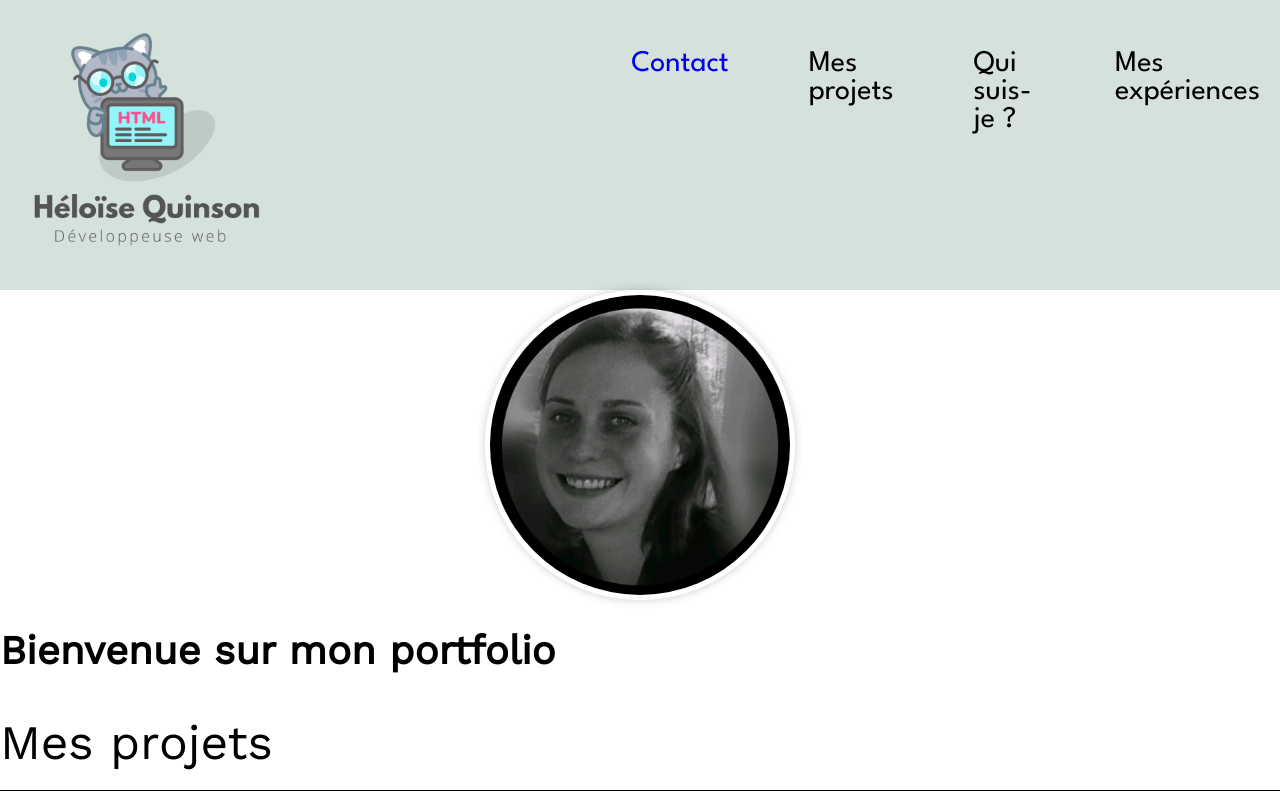
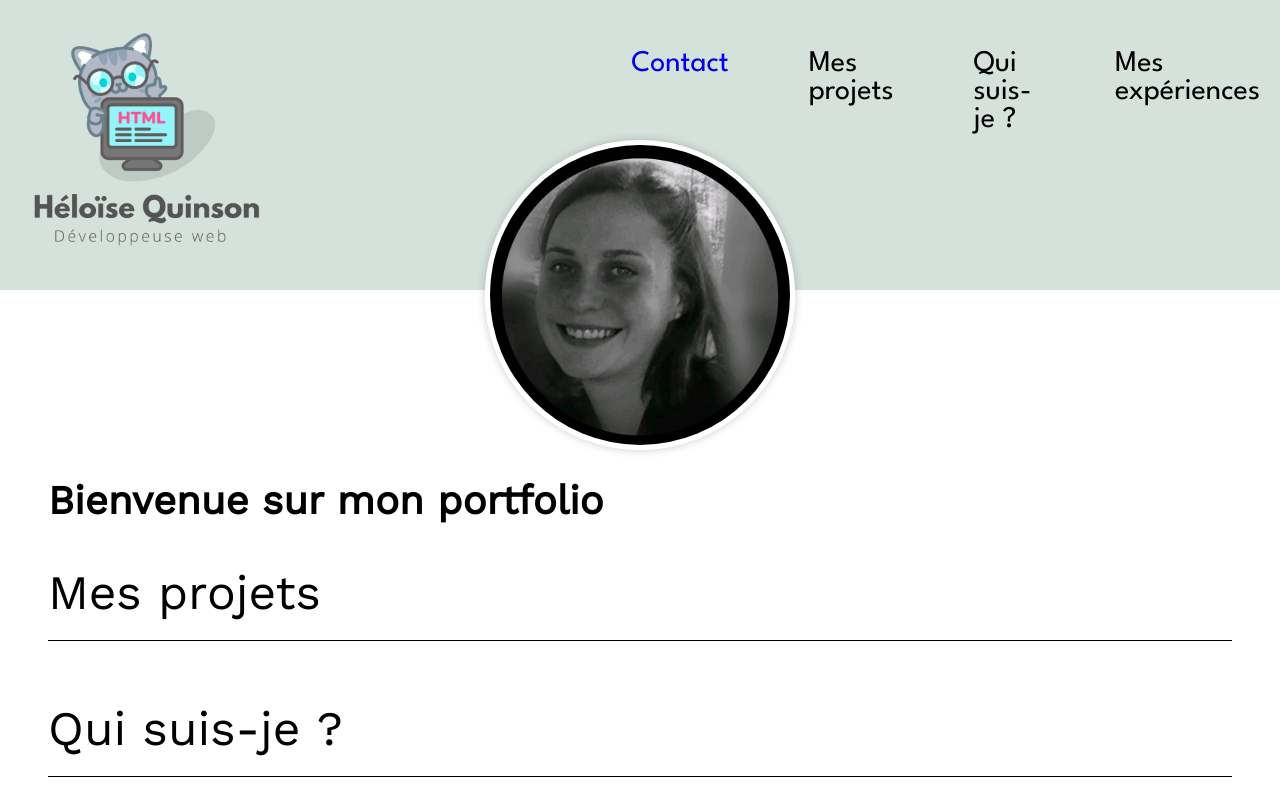
Before and after one commit to HeloiseQsn/myportfolio, a React (Vite) app: page / in a window 1280 px wide. Shown: the top 800 px of the page. Built offline with nearby package versions, Linux system fonts and the light colour scheme; a web font is replaced by a local one.

Commit message:
ajout style photo et title dans page home

```diff
--- a/src/pages/home/home.scss
+++ b/src/pages/home/home.scss
@@ -0,0 +1,8 @@
+@use '../../style/main.scss' as mainStyle;
+@use '../../style/variables.scss' as vars;
+@use '../../style/mixin.scss' as mixin;
+
+.main-home {
+  position: relative;
+  top: -150px;
+}
--- a/src/pages/home/index.jsx
+++ b/src/pages/home/index.jsx
@@ -1,15 +1,16 @@
+import './home.scss'
 import ProfileImage from '../../components/ProfileImg'
 import Title from '../../components/Title'
 
 function Home() {
   return (
-    <div className="mainHome">
+    <main className="main-home">
       <ProfileImage />
       <Title />
       <h2>Mes projets</h2>
       <h2>Qui suis-je ? </h2>
       <h2>Mes expériences</h2>
-    </div>
+    </main>
   )
 }
 
```
